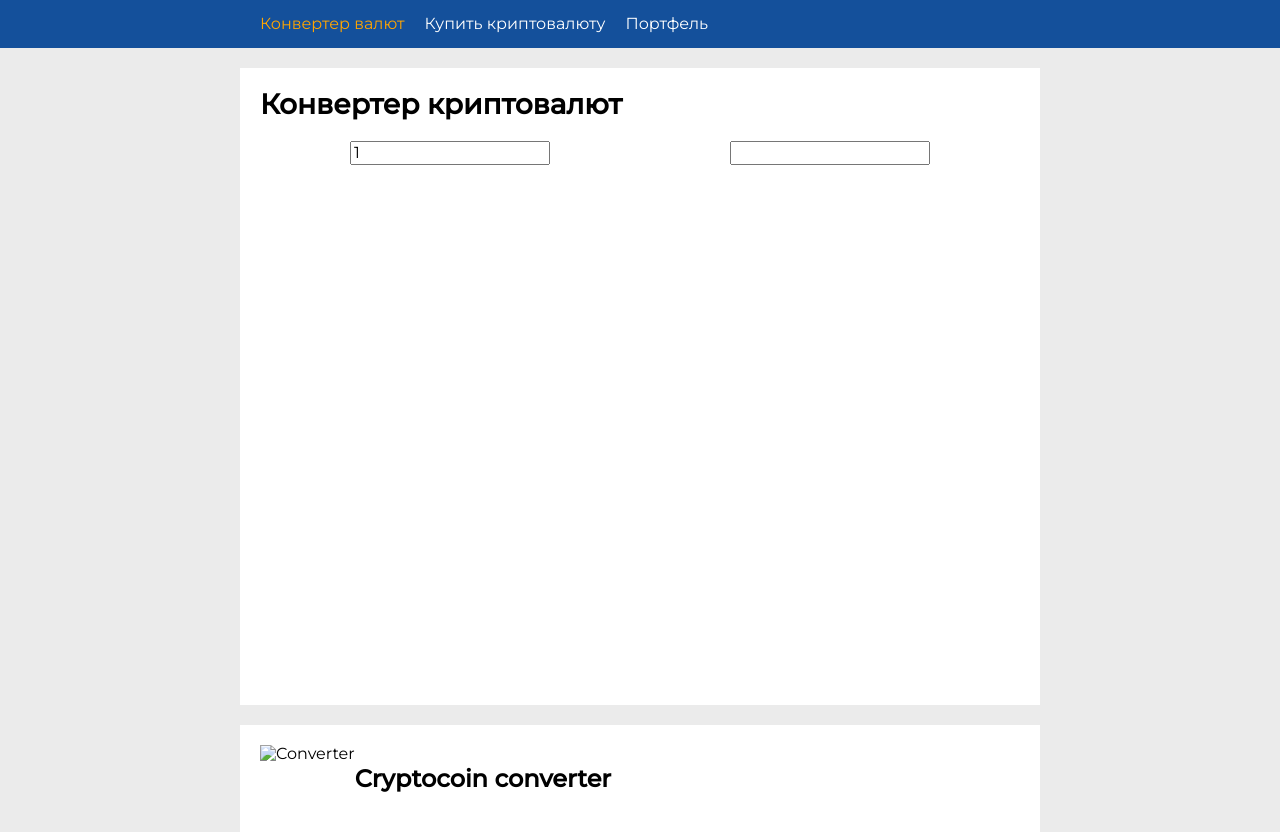
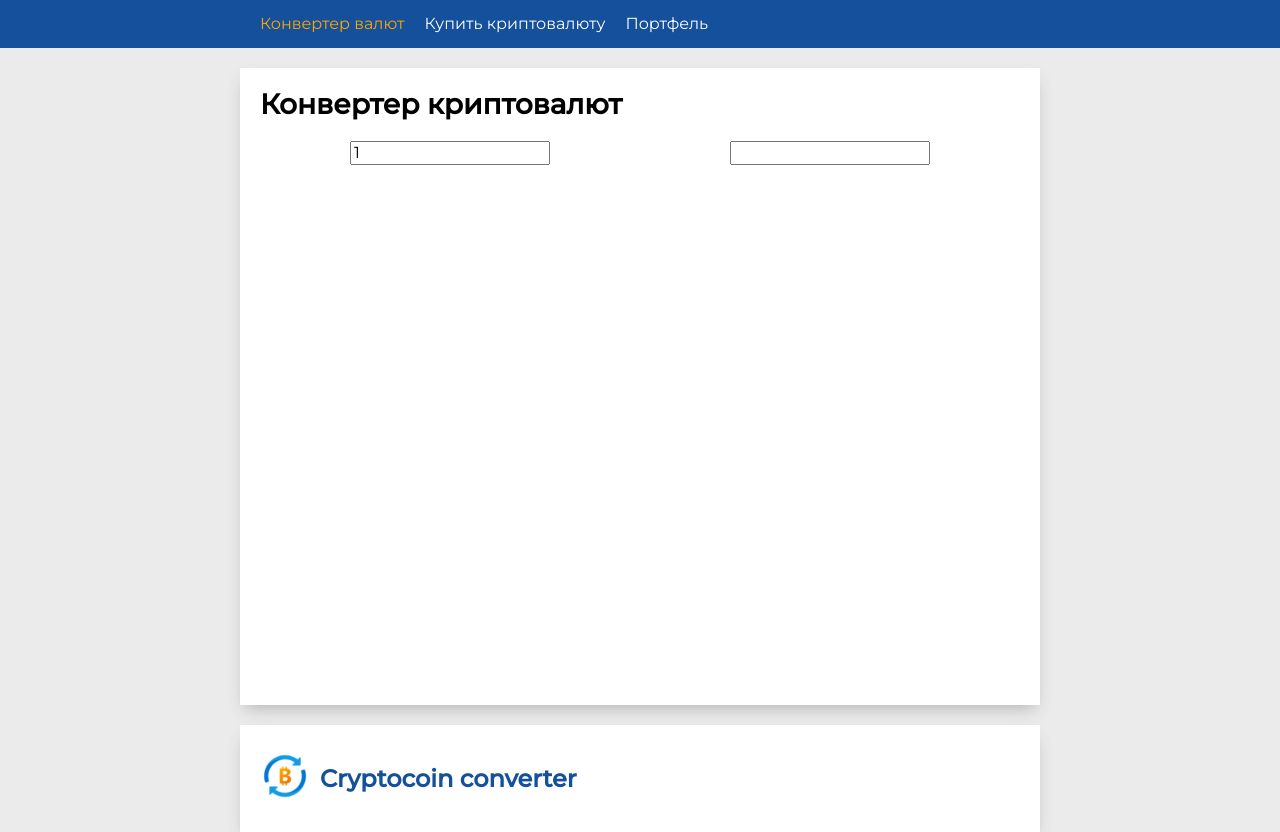
Before and after one commit to Artem-suz/Cryptocoin-converter-html, a plain HTML site: page index.html in a window 1280 px wide. Drawn offline with Linux system fonts and the light colour scheme.

Commit message:
Добавил тени основым блокам: main, footer; Добавил логотип в footer; подкорректировал favicon.

```diff
--- a/css/style.css
+++ b/css/style.css
@@ -6,7 +6,7 @@
   --color-text: #000;
   --color-alt-text: #fff;
   --content-bg: #fff;
-  --color-shadow: #000;
+  --color-shadow: #b3b3b3;
   --color-active-link: orange;
 }
 
@@ -70,6 +70,7 @@ ul {
 .footer__wrapper {
   background-color: var(--content-bg);
   padding: 1.25rem;
+  box-shadow: 0 8px 16px -5px var(--color-shadow);
 }
 
 .main__title {
@@ -85,9 +86,24 @@ ul {
 .course-schedule {
   margin-top: 1.25rem;
   width: 100%;
-  height: 500px;
+  height: 31.25rem;
 }
 
 .footer__wrapper {
   display: flex;
 }
+
+.footer__logo {
+  display: flex;
+  align-items: center;
+}
+
+.footer__link img {
+  width: 3.125rem;
+  height: 3.125rem;
+}
+
+.footer__title {
+  color: var(--blue);
+  margin-left: 0.625rem;
+}
--- a/index.html
+++ b/index.html
@@ -6,7 +6,7 @@
     <meta name="viewport" content="width=device-width, initial-scale=1.0" />
     <link
       rel="shortcut icon"
-      href="./img/favicon-32x32.png"
+      href="./img/favicon-32x32.ico"
       type="image/x-icon"
     />
     <link rel="stylesheet" href="./css/normalize.css" />
@@ -71,11 +71,15 @@
     <footer class="footer">
       <div class="container">
         <div class="footer__wrapper">
-          <img
-            class="footer__logo"
-            title="Cryptocoin converter"
-            alt="Converter"
-          />
+          <div class="footer__logo">
+            <a class="footer__link" href="#">
+              <img
+                src="./img/logo.png"
+                title="Cryptocoin converter"
+                alt="Converter"
+              />
+            </a>
+          </div>
           <h2 class="footer__title">Cryptocoin converter</h2>
         </div>
       </div>
```
Also changed, not shown: img/android-chrome-192x192.png (deleted), img/android-chrome-512x512.png (deleted), img/apple-touch-icon.png (deleted), img/exchange-bitcoin.png (deleted), img/favicon-32x32.ico (added), img/logo.png (added).
